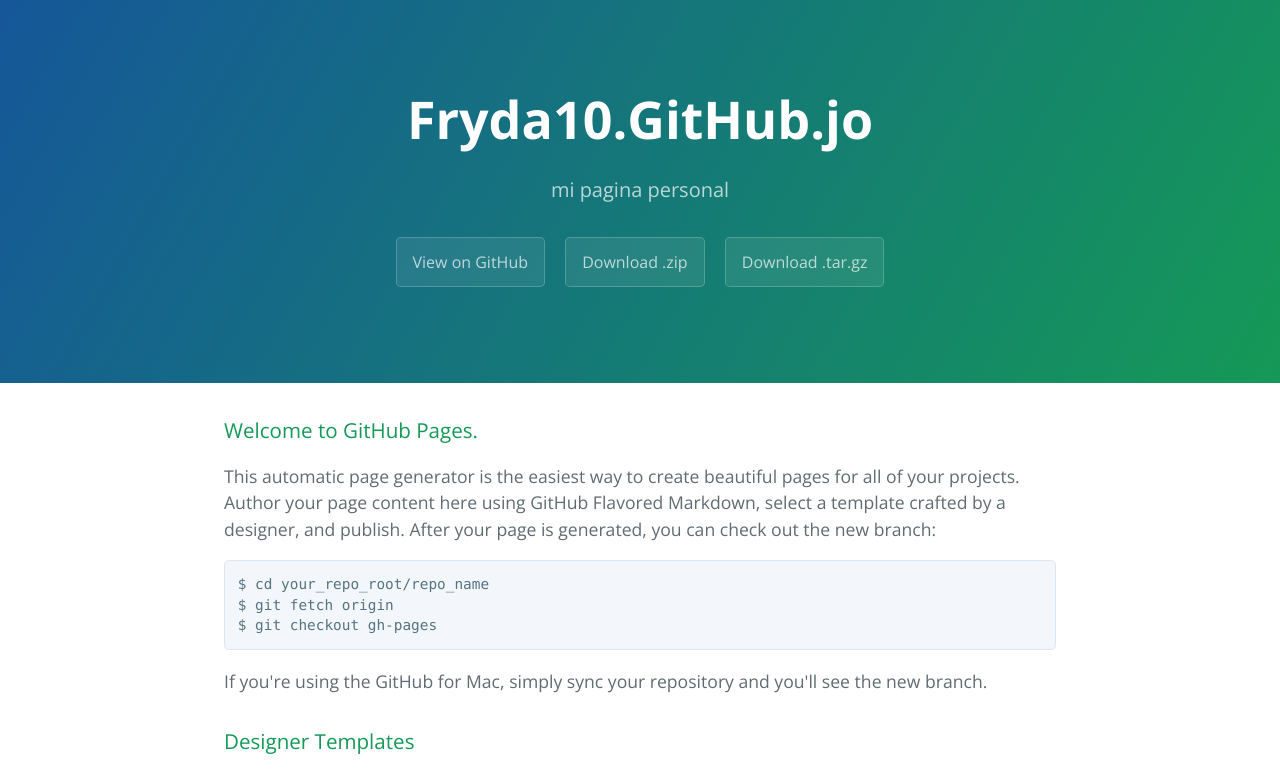
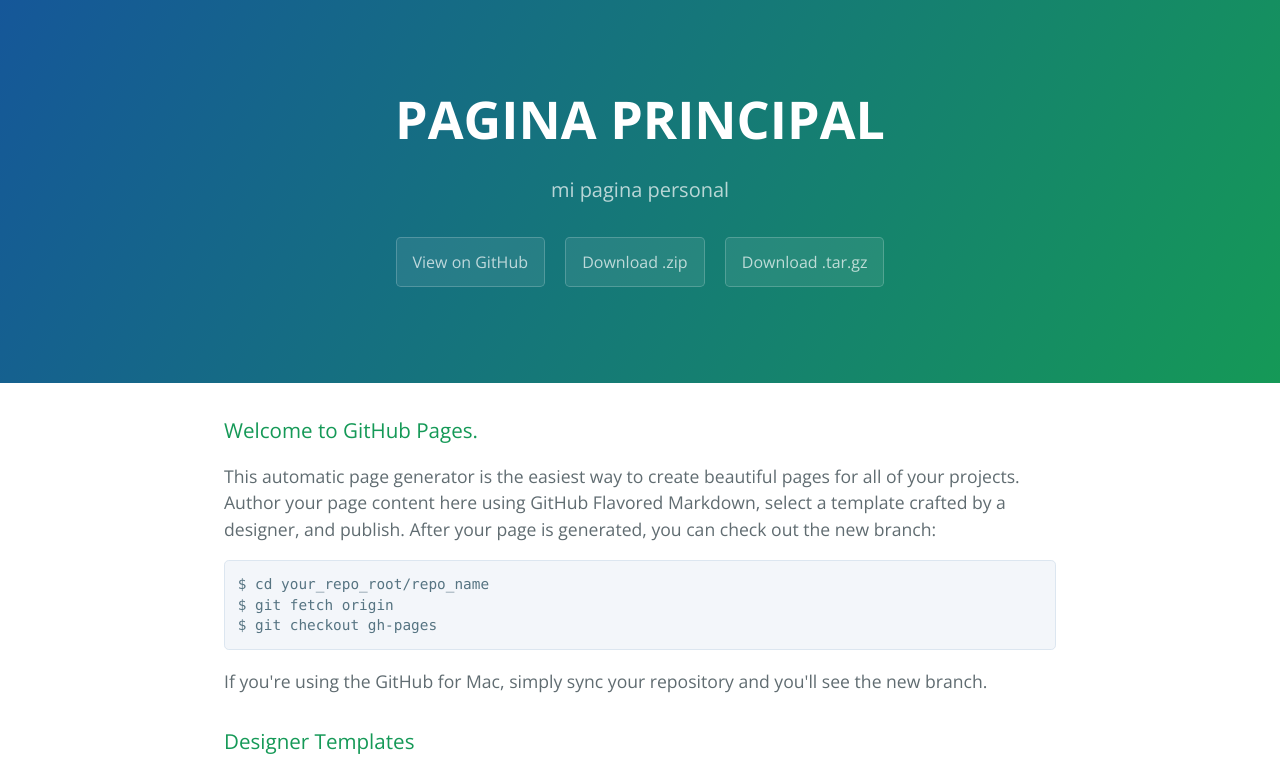
Before and after one commit to fryda10/fryda10.github.jo, a plain HTML site: page index.html in a window 1280 px wide. Shown: the top 772 px of the page. Drawn offline with nearby package versions, Linux system fonts and the light colour scheme.

Commit message:
pagina principal

```diff
--- a/index.html
+++ b/index.html
@@ -11,7 +11,7 @@
   </head>
   <body>
     <section class="page-header">
-      <h1 class="project-name">Fryda10.GitHub.jo</h1>
+      <h1 class="project-name">PAGINA PRINCIPAL</h1>
       <h2 class="project-tagline">mi pagina personal</h2>
       <a href="https://github.com/fryda10/fryda10.github.jo" class="btn">View on GitHub</a>
       <a href="https://github.com/fryda10/fryda10.github.jo/zipball/master" class="btn">Download .zip</a>
```
